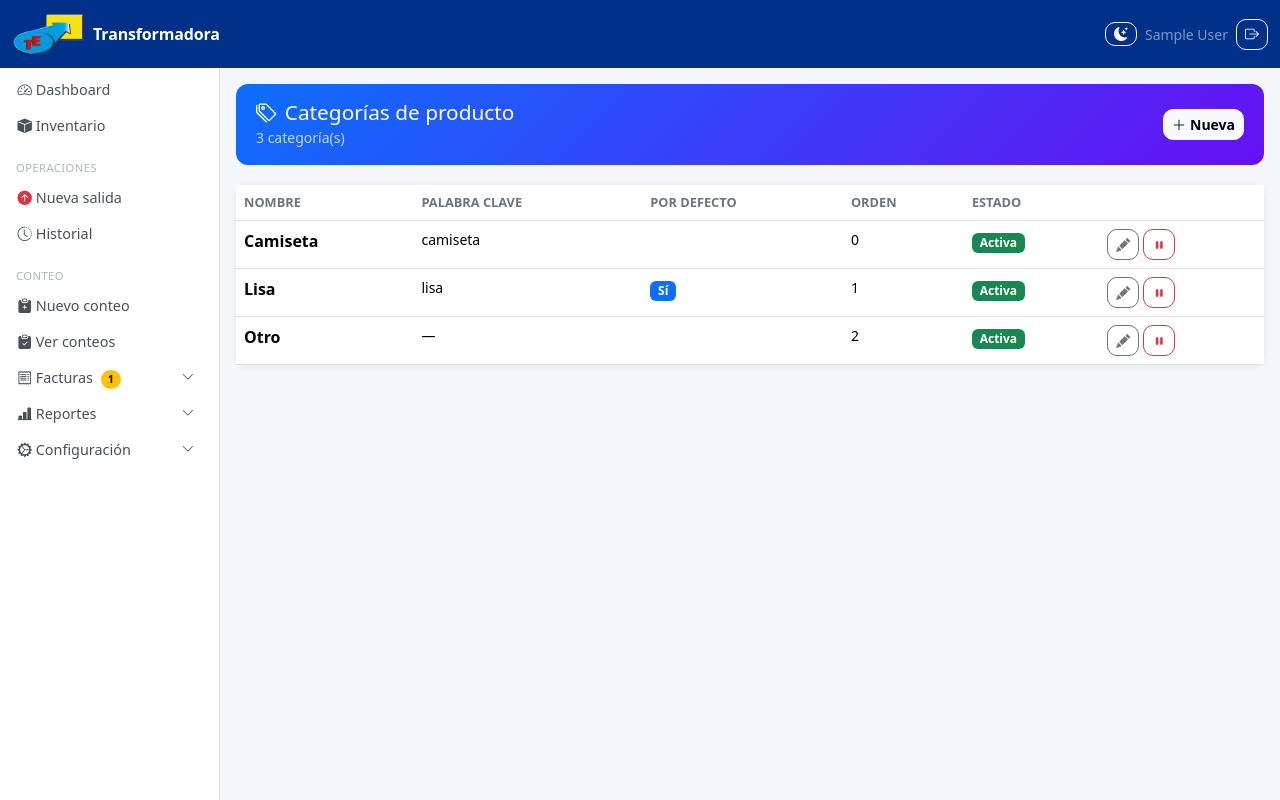
After one commit to alexandrr2899/Inventory-webApp, a Django app: page /facturas/categorias/ in a window 1280 px wide. The commit adds this page. Run offline with Django 4.2, Linux system fonts and the light colour scheme; a user stored in the database is signed in; data comes from the database, SQL or seed files in the repository; tables that the repository leaves empty hold one stand-in row (values such as "Sample post"); some libraries are stand-ins or nearby versions.

Commit message:
feat(facturas): CRUD de categorías de producto
Co-Authored-By: Claude Opus 4.8 <noreply@anthropic.com>

```diff
--- a/apps/core/forms.py
+++ b/apps/core/forms.py
@@ -5,7 +5,7 @@ from decimal import Decimal
 from .models import (
     Item, Categoria, Ubicacion, Stock, Maquina, Cliente,
     MovimientoInventario, Conteo, ConteoDetalle,
-    DocumentoFactura, TarifaCliente, MetodoPago,
+    DocumentoFactura, TarifaCliente, MetodoPago, CategoriaProducto,
 )
 
 
@@ -518,6 +518,19 @@ class MetodoPagoForm(forms.ModelForm):
         }
 
 
+class CategoriaProductoForm(forms.ModelForm):
+    class Meta:
+        model = CategoriaProducto
+        fields = ['nombre', 'palabra_clave', 'es_predeterminada', 'activa', 'orden']
+        widgets = {
+            'nombre': forms.TextInput(attrs={'class': 'form-control'}),
+            'palabra_clave': forms.TextInput(attrs={'class': 'form-control'}),
+            'es_predeterminada': forms.CheckboxInput(attrs={'class': 'form-check-input'}),
+            'activa': forms.CheckboxInput(attrs={'class': 'form-check-input'}),
+            'orden': forms.NumberInput(attrs={'class': 'form-control'}),
+        }
+
+
 class TarifaClienteForm(forms.ModelForm):
     class Meta:
         model = TarifaCliente
--- a/apps/core/urls.py
+++ b/apps/core/urls.py
@@ -105,4 +105,8 @@ urlpatterns = [
     path('facturas/metodos-pago/nuevo/', views.metodo_pago_crear, name='metodo_pago_crear'),
     path('facturas/metodos-pago/<int:pk>/editar/', views.metodo_pago_editar, name='metodo_pago_editar'),
     path('facturas/metodos-pago/<int:pk>/toggle/', views.metodo_pago_toggle_activo, name='metodo_pago_toggle_activo'),
+    path('facturas/categorias/', views.categoria_producto_lista, name='categoria_producto_lista'),
+    path('facturas/categorias/nueva/', views.categoria_producto_crear, name='categoria_producto_crear'),
+    path('facturas/categorias/<int:pk>/editar/', views.categoria_producto_editar, name='categoria_producto_editar'),
+    path('facturas/categorias/<int:pk>/toggle/', views.categoria_producto_toggle_activo, name='categoria_producto_toggle_activo'),
 ]
--- a/apps/core/views/__init__.py
+++ b/apps/core/views/__init__.py
@@ -33,6 +33,7 @@ from .facturas_cliente import *   # noqa: F401,F403
 from .facturas_lote import *       # noqa: F401,F403
 from .facturas_api import *        # noqa: F401,F403
 from .metodos_pago import *        # noqa: F401,F403
+from .categorias_producto import * # noqa: F401,F403
 
 # ── Helpers con prefijo _ usados por código externo (tests) ──────────────────
 from .calc import _calcular_tramos                       # noqa: F401
--- /dev/null
+++ b/apps/core/views/categorias_producto.py
@@ -0,0 +1,54 @@
+"""categorias_producto.py — CRUD de categorías de producto."""
+from .common import *  # noqa: F401,F403
+
+from ..models import CategoriaProducto
+from ..forms import CategoriaProductoForm
+
+
+@login_required
+@permission_required(_perm('gestionar_categorias_producto'), raise_exception=True)
+def categoria_producto_lista(request):
+    categorias = CategoriaProducto.objects.all()
+    return render(request, 'categorias_producto/lista.html', {'categorias': categorias})
+
+
+@login_required
+@permission_required(_perm('gestionar_categorias_producto'), raise_exception=True)
+def categoria_producto_crear(request):
+    if request.method == 'POST':
+        form = CategoriaProductoForm(request.POST)
+        if form.is_valid():
+            c = form.save()
+            messages.success(request, f'Categoría "{c.nombre}" creada.')
+            return redirect('categoria_producto_lista')
+    else:
+        form = CategoriaProductoForm()
+    return render(request, 'categorias_producto/form.html',
+                  {'form': form, 'titulo': 'Nueva categoría de producto'})
+
+
+@login_required
+@permission_required(_perm('gestionar_categorias_producto'), raise_exception=True)
+def categoria_producto_editar(request, pk):
+    categoria = get_object_or_404(CategoriaProducto, pk=pk)
+    if request.method == 'POST':
+        form = CategoriaProductoForm(request.POST, instance=categoria)
+        if form.is_valid():
+            categoria = form.save()
+            messages.success(request, f'Categoría "{categoria.nombre}" actualizada.')
+            return redirect('categoria_producto_lista')
+    else:
+        form = CategoriaProductoForm(instance=categoria)
+    return render(request, 'categorias_producto/form.html',
+                  {'form': form, 'titulo': f'Editar: {categoria.nombre}', 'categoria': categoria})
+
+
+@login_required
+@permission_required(_perm('gestionar_categorias_producto'), raise_exception=True)
+@require_POST
+def categoria_producto_toggle_activo(request, pk):
+    categoria = get_object_or_404(CategoriaProducto, pk=pk)
+    categoria.activa = not categoria.activa
+    categoria.save(update_fields=['activa'])
+    messages.success(request, f'Categoría "{categoria.nombre}" {"activada" if categoria.activa else "desactivada"}.')
+    return redirect('categoria_producto_lista')
--- /dev/null
+++ b/templates/categorias_producto/lista.html
@@ -0,0 +1,90 @@
+{% extends "base.html" %}
+{% block title %}Categorías de producto{% endblock %}
+
+{% block content %}
+<div class="page-header d-flex justify-content-between align-items-center">
+  <div>
+    <h1><i class="bi bi-tags me-2"></i>Categorías de producto</h1>
+    <small class="opacity-75">{{ categorias.count }} categoría(s)</small>
+  </div>
+  <a href="{% url 'categoria_producto_crear' %}" class="btn btn-light btn-sm fw-semibold">
+    <i class="bi bi-plus-lg me-1"></i>Nueva
+  </a>
+</div>
+
+<div class="d-md-none">
+  {% for c in categorias %}
+  <div class="card mb-2 {% if not c.activa %}opacity-50{% endif %}">
+    <div class="card-body py-2 px-3">
+      <div class="d-flex justify-content-between align-items-center">
+        <div>
+          <span class="fw-bold">{{ c.nombre }}</span>
+          {% if c.es_predeterminada %}<span class="badge bg-primary ms-1">Por defecto</span>{% endif %}
+          <div class="text-muted small">Palabra clave: {{ c.palabra_clave|default:"—" }}</div>
+        </div>
+        <div class="d-flex gap-2 align-items-center">
+          <span class="badge {% if c.activa %}bg-success{% else %}bg-secondary{% endif %}">
+            {% if c.activa %}Activa{% else %}Inactiva{% endif %}
+          </span>
+          <a href="{% url 'categoria_producto_editar' c.pk %}" class="btn btn-sm btn-outline-secondary">
+            <i class="bi bi-pencil-fill"></i>
+          </a>
+          <form method="post" action="{% url 'categoria_producto_toggle_activo' c.pk %}" class="d-inline">
+            {% csrf_token %}
+            <button type="submit" class="btn btn-sm btn-outline-{% if c.activa %}danger{% else %}success{% endif %}">
+              <i class="bi bi-{% if c.activa %}pause-fill{% else %}play-fill{% endif %}"></i>
+            </button>
+          </form>
+        </div>
+      </div>
+    </div>
+  </div>
+  {% empty %}
+  <div class="text-center text-muted py-5">
+    <i class="bi bi-tags fs-1 d-block mb-2"></i>No hay categorías de producto.
+  </div>
+  {% endfor %}
+</div>
+
+<div class="d-none d-md-block">
+  <div class="card">
+    <div class="table-responsive">
+      <table class="table table-hover mb-0">
+        <thead>
+          <tr><th>Nombre</th><th>Palabra clave</th><th>Por defecto</th><th>Orden</th><th>Estado</th><th></th></tr>
+        </thead>
+        <tbody>
+          {% for c in categorias %}
+          <tr class="{% if not c.activa %}text-muted{% endif %}">
+            <td class="fw-semibold">{{ c.nombre }}</td>
+            <td class="small">{{ c.palabra_clave|default:"—" }}</td>
+            <td>{% if c.es_predeterminada %}<span class="badge bg-primary">Sí</span>{% endif %}</td>
+            <td class="small">{{ c.orden }}</td>
+            <td>
+              <span class="badge {% if c.activa %}bg-success{% else %}bg-secondary{% endif %}">
+                {% if c.activa %}Activa{% else %}Inactiva{% endif %}
+              </span>
+            </td>
+            <td>
+              <div class="d-flex gap-1">
+                <a href="{% url 'categoria_producto_editar' c.pk %}" class="btn btn-sm btn-outline-secondary">
+                  <i class="bi bi-pencil-fill"></i>
+                </a>
+                <form method="post" action="{% url 'categoria_producto_toggle_activo' c.pk %}" class="d-inline">
+                  {% csrf_token %}
+                  <button type="submit" class="btn btn-sm btn-outline-{% if c.activa %}danger{% else %}success{% endif %}">
+                    <i class="bi bi-{% if c.activa %}pause-fill{% else %}play-fill{% endif %}"></i>
+                  </button>
+                </form>
+              </div>
+            </td>
+          </tr>
+          {% empty %}
+          <tr><td colspan="6" class="text-center text-muted py-4">Sin categorías de producto.</td></tr>
+          {% endfor %}
+        </tbody>
+      </table>
+    </div>
+  </div>
+</div>
+{% endblock %}
--- a/templates/includes/nav_menu.html
+++ b/templates/includes/nav_menu.html
@@ -60,6 +60,11 @@
   {% if perms.core.gestionar_metodos_pago %}
   <a href="{% url 'metodo_pago_lista' %}" class="nav-link {% if 'metodo_pago' in un %}active{% endif %}">
     <i class="bi bi-credit-card"></i> Métodos de pago
+  </a>
+  {% endif %}
+  {% if perms.core.gestionar_categorias_producto %}
+  <a href="{% url 'categoria_producto_lista' %}" class="nav-link {% if 'categoria' in un %}active{% endif %}">
+    <i class="bi bi-tags"></i> Categorías de producto
   </a>
   {% endif %}
 </div>
```
Also changed, not shown: apps/core/tests_facturas/test_categorias_producto_views.py (added, +31 -0 lines), templates/categorias_producto/form.html (added, +57 -0 lines).
